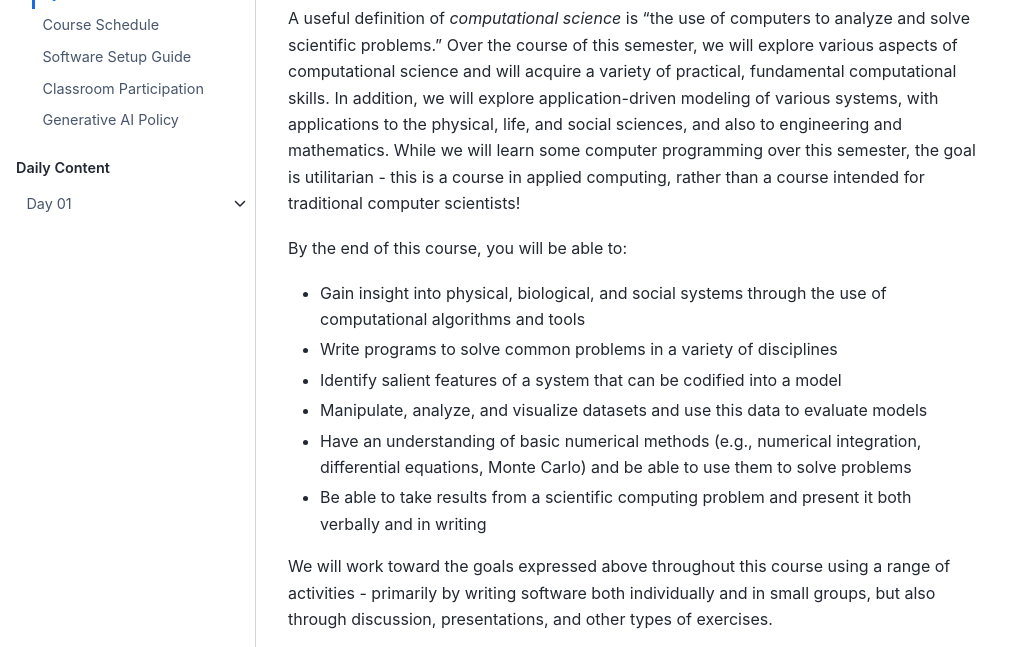
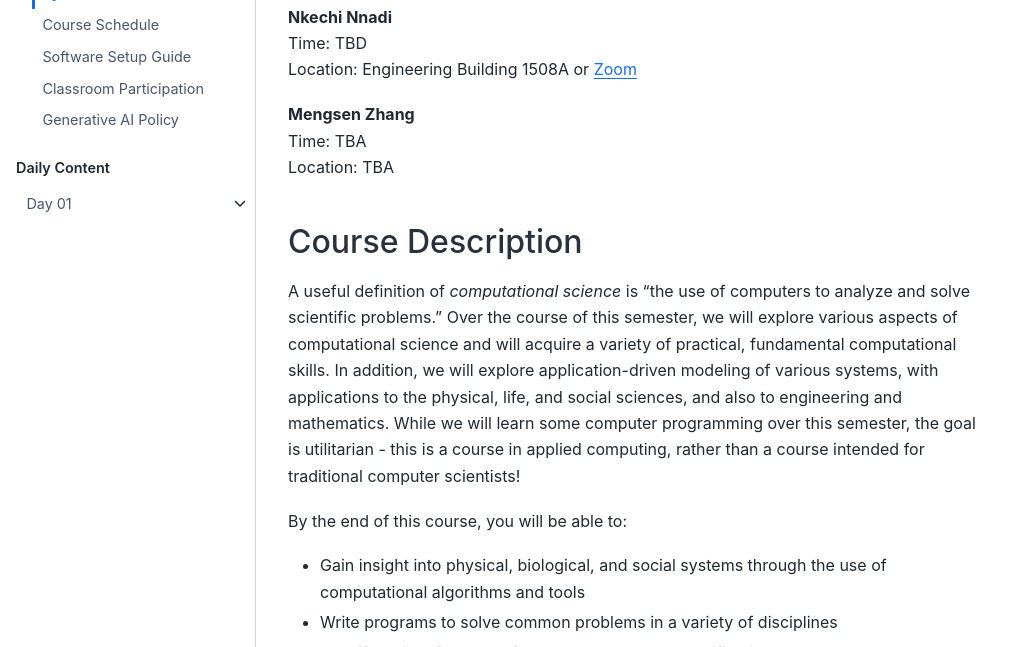
Before and after one commit to msu-cmse-courses/CMSE801-F26, a Jupyter Book: the page built from Course_Documents/Syllabus/syllabus.md, in a window 1280 px wide and 900 px high, scrolled down 1671 px, cut to the strip 253-900 px from the top of the window. Shown: the whole strip, without its empty margins (0-1021 px from the left). Built offline with Jupyter Book 1.0.4 settings and Sphinx 7.4.7 and the Sphinx Book theme 1.1.4, drawn with Linux system fonts in a browser that asks for light colours; pages that are not in the unit, such as notebooks, are missing from menus; some of the changed text lies outside the part shown.

Commit message:
Update syllabus.md

```diff
--- a/Course_Documents/Syllabus/syllabus.md
+++ b/Course_Documents/Syllabus/syllabus.md
@@ -9,7 +9,7 @@
 Assistant Professor\
 Department of Computational Mathematics, Science & Engineering\
 Engineering Building 1515, #I6\
-<mnnadinke@msu.edu>
+<nnadinke@msu.edu>
 
 
 **Mengsen Zhang, Ph.D.** (After Fall Break: Oct 28 and onwards)\
@@ -21,9 +21,9 @@
 <mengsen@msu.edu>
 
 ### Teaching Assistant
-<!-- Andrew Johnprakash\
-Graduate Student in Data Science\
-<johnprak@msu.edu> -->
+**Nic Heilman**\
+Graduate Student in CMSE\
+<heilman7@msu.edu>
 
 ### Class days and time
 
@@ -38,16 +38,20 @@
 
 Office hours begin in the second week of classes. You may reach out to your instructor for appointments at other times.
 
-<iframe src="https://outlook.office.com/bookwithme/user/163739ded8e14d768789875e3631f038@msu.edu/meetingtype/eTqhq3nm90mKf75yqos2ng2?bookingcode=d493a125-ef7b-4539-a08a-ad6830bb9265&anonymous&ismsaljsauthenabled&ep=mlink" style="border:solid 1px #777" width="800" height="600" frameborder="0" scrolling="no"></iframe>
+<iframe src="https://outlook.office.com/bookwithme/user/163739ded8e14d768789875e3631f038@msu.edu?anonymous&ismsaljsauthenabled&ep=plink" style="border:solid 1px #777" width="800" height="600" frameborder="0" scrolling="no"></iframe>
+
+**Nkechi Nnadi**\
+Time: TBD\
+Location: Engineering Building 1508A or [Zoom](https://msu.zoom.us/j/96461898750?pwd=p66ynY1cb2Vax6MAdxea85Dq9VP1YF.1)
+
+**Mengsen Zhang**\
+Time: TBA\
+Location: TBA
 
 <!-- **Mengsen Zhang**\
 Time: Tuesday and Thursday 10:00-11:00am\
 Location: Engineering Building 1514 (in-person option) or [Zoom](https://msu.zoom.us/j/94944838871?pwd=iKrDilGfJxLGoBmtd9wzKezDioCMml.1)
 
-
-**Guan'ao Yan**\
-Time: TBD\
-Location: Engineering Building xxx or [Zoom](https://msu.zoom.us/j/94944838871?pwd=iKrDilGfJxLGoBmtd9wzKezDioCMml.1)
 
 **TBN TA**
 Time: TBD\
```
